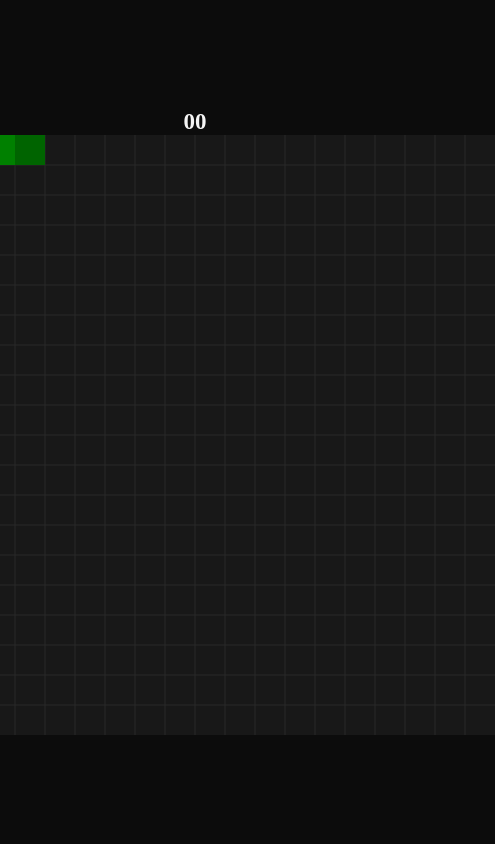
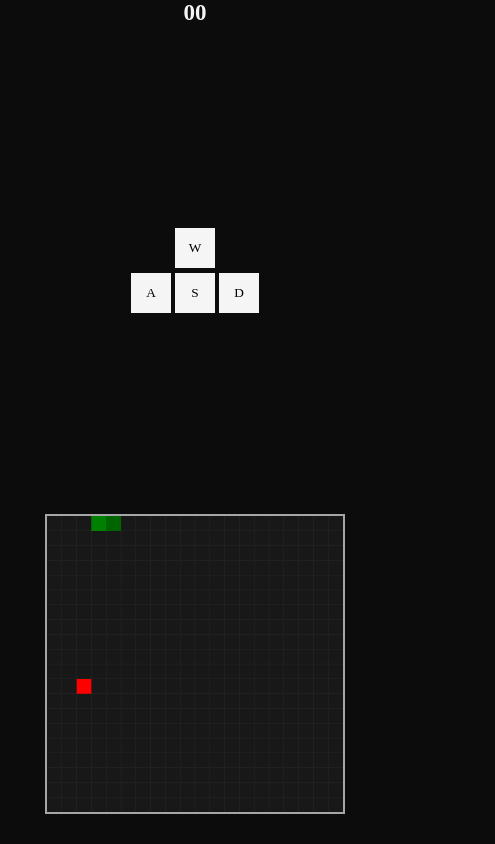
Before and after one commit to SnakeGayme/SnakeGayme, a plain HTML site: page index.html in a window 390 px wide. Shown: the whole page, 495 px wide, since content can reach past the window. Drawn offline with Linux system fonts and the light colour scheme; a web font is replaced by a local one.

Commit message:
Snake Gayme V1
add mobile support

```diff
--- a/index.html
+++ b/index.html
@@ -22,7 +22,15 @@
         Jogar Novamente?!
     </span>
 </div>
-    <canvas height="600" width="600"></canvas>
+
+<div class="mobile">
+    <button onclick="direcionar('w')" class="dablio">W</button>
+    <button onclick="direcionar('a')">A</button>
+    <button onclick="direcionar('s')">S</button>
+    <button onclick="direcionar('d')">D</button>
+
+</div>
+    <canvas height="600" width="600" id="canvas"></canvas>
     <script src="script.js"></script>
 </body>
 </html>
--- a/script.js
+++ b/script.js
@@ -82,6 +82,9 @@ if(!direction)return
         snake.push({x: cabeca.x, y: cabeca.y + size})
     }
 }
+
+
+
 
 const linhas =()=>{
     contexto.lineWidth=1
@@ -174,6 +177,23 @@ document.addEventListener("keydown", ({key})=>{
         direction="left"
     }
 })
+function direcionar(butao){
+    if(butao=='d' && direction != 'left'){
+        direction="right"
+    }
+
+    if(butao=='s' && direction != "up"){
+        direction="down"
+    }
+
+    if(butao=='w' && direction != "down"){
+        direction="up"
+    }
+
+    if(butao=='a' && direction!= 'right'){
+        direction="left"
+    }
+}
 
 button.addEventListener('click', ()=>{
     window.location.href = window.location.href
--- a/style.css
+++ b/style.css
@@ -65,3 +65,58 @@ canvas{
 div{
     font-family: minecraft;
 }
+.mobile{
+    margin: auto;
+    align-items: center;
+    display: none;
+}
+
+.mobile button{
+    background-color: whitesmoke;
+    border: none;
+    padding: 10px;
+    height: 40px;
+    width: 40px;
+    font-family: minecraftia;
+    text-align: center;
+
+}
+#gay{
+    background-color: rgba(255, 255, 255, 0);
+    color: rgba(255, 255, 255, 0);
+    border: none;
+    outline: none;
+}
+.mobile button:active{
+    background-color: rgb(192, 192, 192);
+}
+.dablio{
+    background-color: whitesmoke;
+    border: none;
+    padding: 10px;
+    height: 40px;
+    width: 40px;
+    font-family: minecraftia;
+    justify-content: center;
+    align-items: center;
+    display: block;
+    margin: auto;
+    margin-bottom: 5px;
+
+
+}
+@media screen {
+    @media screen and (max-width: 600px){
+        #canvas{
+            height: 300px;
+            width: 300px;
+            margin-bottom: 30px;
+        }
+        .mobile{
+            display: block;
+        }
+    }
+}
+#canvas{
+    border: 2px rgba(245, 245, 245, 0.644) solid;
+}
```
